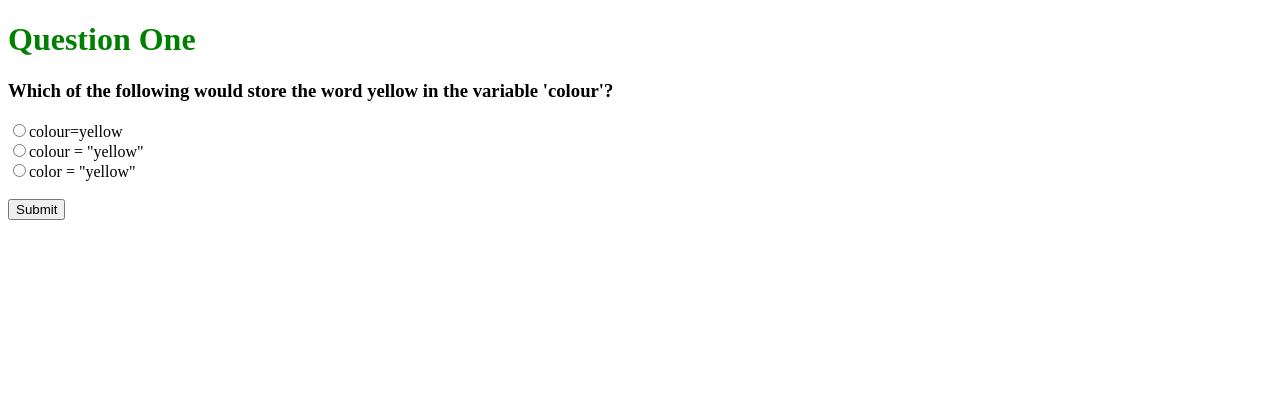
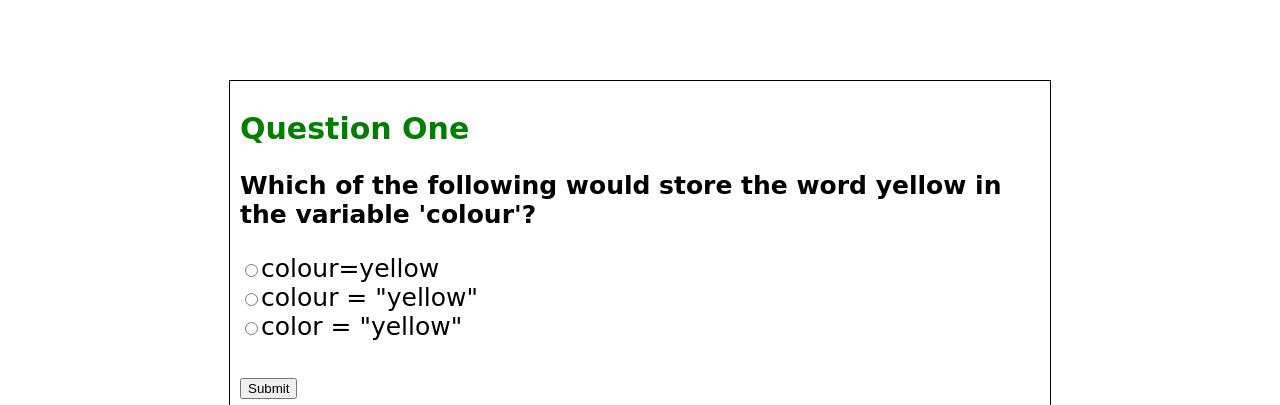
Before and after one commit to Roshni0/SummerHacks2020, a PHP site: page /python/indiv/partTwoQuestionOne.php in a window 1280 px wide. Shown: the top 405 px of the page. Run offline with PHP 8.4, Linux system fonts and the light colour scheme.

Commit message:
Update partTwoQuestionOne.php

```diff
--- a/python/indiv/partTwoQuestionOne.php
+++ b/python/indiv/partTwoQuestionOne.php
@@ -1,17 +1,41 @@
 <!DOCTYPE html>
 <html>
+<title>TeachMe</title>
 <head>
+<link rel="shortcut icon" href="logo.JPG" type="image/x-icon">
 </head>
+
 <body>
-    <h1 style="color:green;">Question One</h1>
-    <h3>Which of the following would store the word yellow in the variable 'colour'?</h3>
-    <form>
-        <input type="radio" name="Hello" id="w1"
+<style>
+div.a {
+  border: 1px solid black;
+}
+div.outer { position: relative; height: 2px; }
+div.outer img { position: fixed; right: 0; bottom: 0; }
+</style>
+<br>
+<br>
+<br>
+<br>
+<div class="a" style="max-width:800px;margin:auto;vertical-align: middle;padding:10px;">
+    <h1 style="color:green;font-family: 'Bubblegum Sans', cursive; font-size: 30px;">
+    Question One
+    </h1>
+
+    <h3 style="font-family: 'Bubblegum Sans', cursive;font-size: 25px;">
+    Which of the following would store the word yellow in the variable 'colour'?
+    </h3>
+
+    <form style="font-family: 'Bubblegum Sans', cursive;font-size: 25px;">
+    <input type="radio" name="Hello" id="w1"
             value="w1">colour=yellow<br>
+
         <input type="radio" name="Hello" id="c1"
             value="c1">colour = "yellow"<br>
+
         <input type="radio" name="Hello" id="w2"
             value="w2">color = "yellow"<br><br>
+
         <button type="button" onclick="display()">
             Submit
         </button>
@@ -20,6 +44,10 @@
     <div id="disp" style=
         "color:green; font-size:18px; font-weight:bold;">
     </div>
+</div>
+<div class="outer">
+    <img src="coding.gif" height="100">
+ </div>
 </body>
     <script>
         function display() {
@@ -27,20 +55,23 @@
                 var partOne = "Good try but this is incorrect. Remember, you need to have quotation marks around the text.";
                     var str = "Next Question";
                     var result = str.link("partTwoQuestionTwo.php");
-                    document.getElementById("disp").innerHTML = partOne  + "      " + result;
+                    var total = partOne  + "      " + result;
+                    document.getElementById("disp").innerHTML = total.fontcolor("red")
 
             }
             else if(document.getElementById('w2').checked) {
                var partOne = "Almost! Not quite correct, remember spelling is a key part in programming.";
                var str = "Next Question";
                     var result = str.link("partTwoQuestionTwo.php");
-                    document.getElementById("disp").innerHTML = partOne  + "      " + result;
+                    var total = partOne  + "      " + result;
+                    document.getElementById("disp").innerHTML = total.fontcolor("red")
             }
             else if(document.getElementById('c1').checked) {
                 var partOne = "This is correct! ";
                 var str = "Next Question";
                     var result = str.link("partTwoQuestionTwo.php");
-                    document.getElementById("disp").innerHTML = partOne  + "      " + result;
+                    var total = partOne  + "      " + result;
+                    document.getElementById("disp").innerHTML = total.fontcolor("green")
             }
             else {
                 var partOne = "The task was to store yellow in the variable colour, so the best way to do that would be to select the second option - colour = 'yellow'";
```
